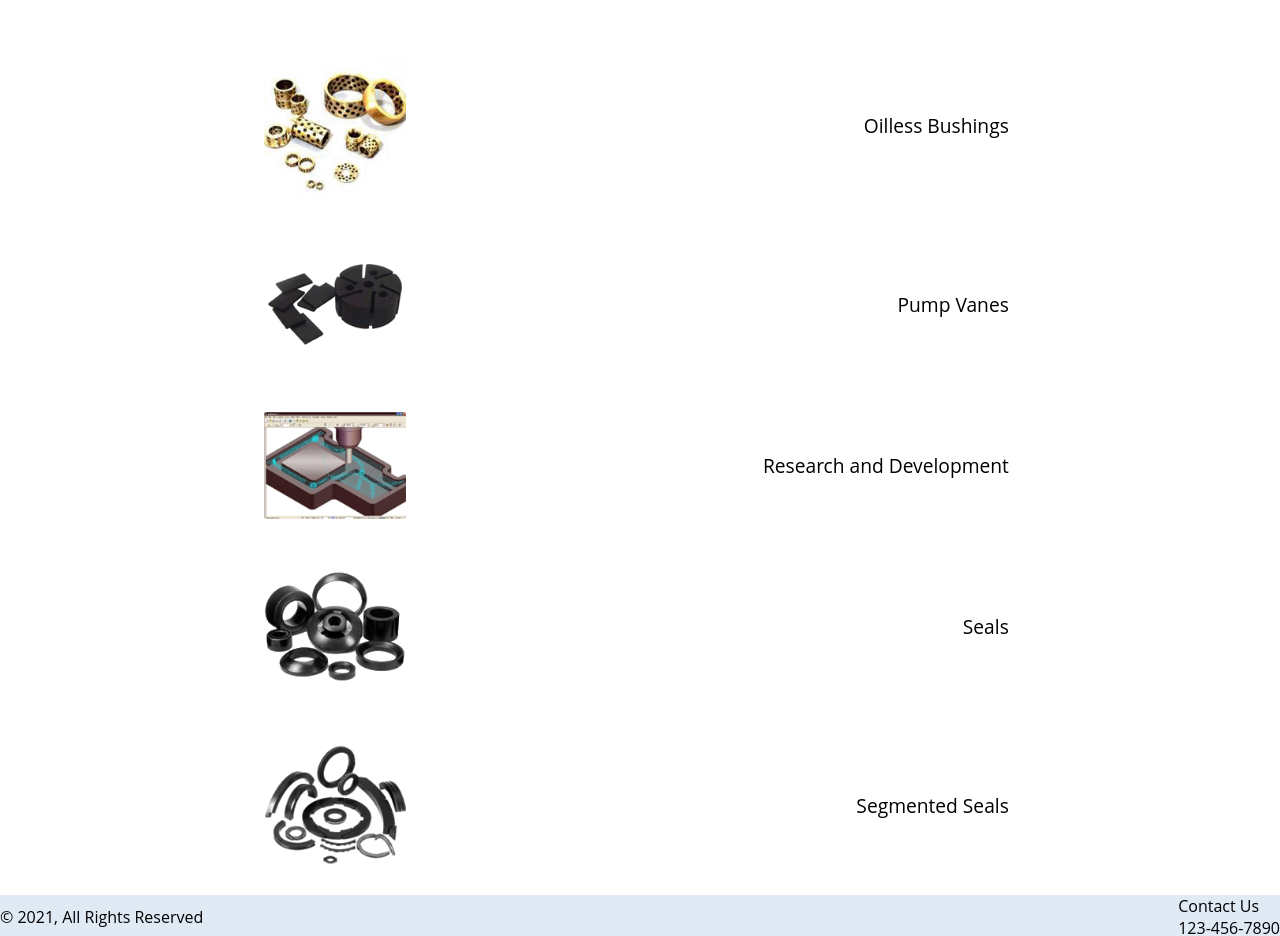
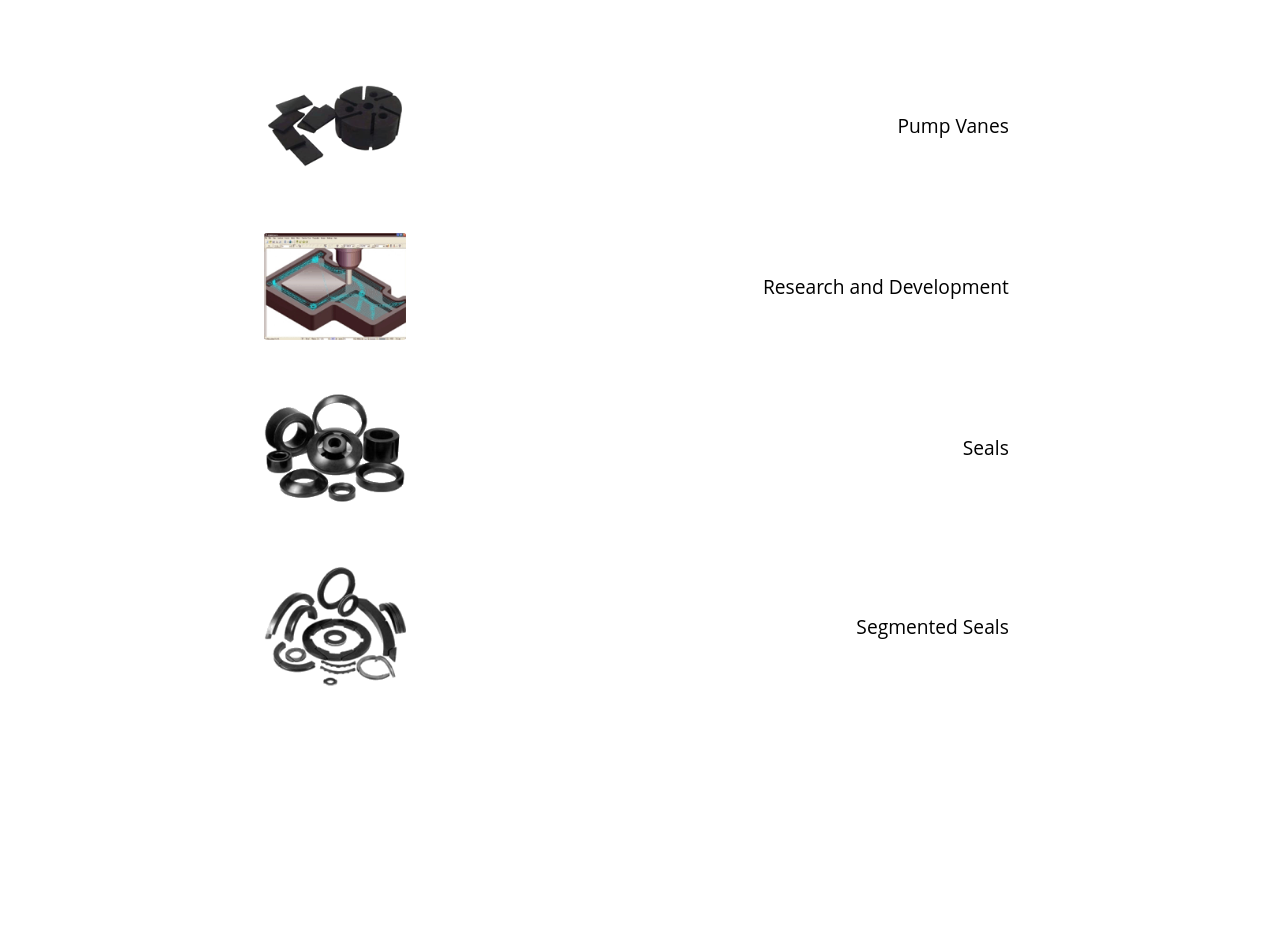
Before and after one commit to andrewkay6/machining-solutions, a React (Create React App) app: page /products in a window 1280 px wide. Shown: the part 2164-3100 px from the top of the page. After the commit the page ends 2880 px from the top, so only its background shows below. Built offline with nearby package versions, Linux system fonts and the light colour scheme; a web font is replaced by a local one.

Commit message:
Fixed some issues with react router and the current page state. Also removed the default react readme.

```diff
--- a/src/App.css
+++ b/src/App.css
@@ -195,7 +195,6 @@ body {
   margin-top: 2%;
   max-width: 768px;
   flex-grow: 1;
-  min-height: 100vh;
 
 }
 
--- a/src/App.tsx
+++ b/src/App.tsx
@@ -13,7 +13,7 @@ import { BrowserRouter as Router, Route, Routes } from 'react-router-dom';
 
 function App() {
   const [isMenuOpen, setIsMenuOpen] = useState(false);
-  const [pageState, setPageState] = useState('home');
+  const [pageState, setPageState] = useState('');
   const [appContentClassName, setAppContentClassName] = useState('appContentContainer');
   const [footerClassName, setFooterClassName] = useState('footerContainer');
 
@@ -59,7 +59,7 @@ function App() {
           </Routes>
         </div>
 
-        <Footer className={footerClassName} />
+        {/* <Footer className={footerClassName} /> */}
       </div>
     </Router>
   );
--- a/src/Menu.tsx
+++ b/src/Menu.tsx
@@ -16,7 +16,7 @@ const Menu = ({ setIsMenuOpen, isMenuOpen, setPageState, pageState }: Props) =>
   const navigate = useNavigate();
   const menuItems = [
     [
-      { name: "Home", pageState: "home" },
+      { name: "Home", pageState: "" },
       { name: "About Us", pageState: "about" },
       { name: "Products", pageState: "products" },
       { name: "Services", pageState: "services" },
@@ -72,6 +72,7 @@ const Menu = ({ setIsMenuOpen, isMenuOpen, setPageState, pageState }: Props) =>
                     to={`/${item.pageState}`}
                     onClick={() => {
                       setIsMenuOpen(false);
+                      setPageState(item.pageState);
                     }}
                   >
                     {item.name}
--- a/src/ProductEntry.tsx
+++ b/src/ProductEntry.tsx
@@ -25,7 +25,9 @@ const ProductEntry = ({ product }: Props) => {
     };
     let productEntryContents = (<></>);
     const name = (
-        <div className="productName">{product.name}</div>
+        <div className="productName">
+            {product.name}
+        </div>
 
     );
     const information = (
--- a/src/ProductsList.ts
+++ b/src/ProductsList.ts
@@ -9,7 +9,7 @@ import hobbyCasting from './images/graphite_hobby.gif';
 import impellersMixers from './images/graphite_impeller.gif';
 import jewelleryMouldsTools from './images/graphite_jewelry.gif';
 import mouldsBoatsTrays from './images/graphite_mould.gif';
-import oillessBushings from './images/graphite_oilless.gif';
+// import oillessBushings from './images/graphite_oilless.gif';
 import pumpVanes from './images/graphite_pump_vanes.gif';
 import researchDevelopment from './images/graphite_r_and_d.gif';
 import seals from './images/graphite_seals.gif';
@@ -161,19 +161,19 @@ const productsList: Array<Product> = [
     ],
     image: mouldsBoatsTrays
   },
-  {
-    name: "Oilless Bushings",
-    information: [
-      'Bronze bushing inset with graphite pins',
-      'Self lubricating',
-      'Used in applications where traditional lubrication can’t be used',
-      'Reduce or eliminate need for other lubricants',
-      'Long life',
-      'High durability',
-      'Available in custom sizes and custom alloys'
-    ],
-    image: oillessBushings
-  },
+  // {
+  //   name: "Oilless Bushings",
+  //   information: [
+  //     'Bronze bushing inset with graphite pins',
+  //     'Self lubricating',
+  //     'Used in applications where traditional lubrication can’t be used',
+  //     'Reduce or eliminate need for other lubricants',
+  //     'Long life',
+  //     'High durability',
+  //     'Available in custom sizes and custom alloys'
+  //   ],
+  //   image: oillessBushings
+  // },
   {
     name: "Pump Vanes",
     information: [
```
Also changed, not shown: 1 other file (tests, documents, lock files or other folders).
